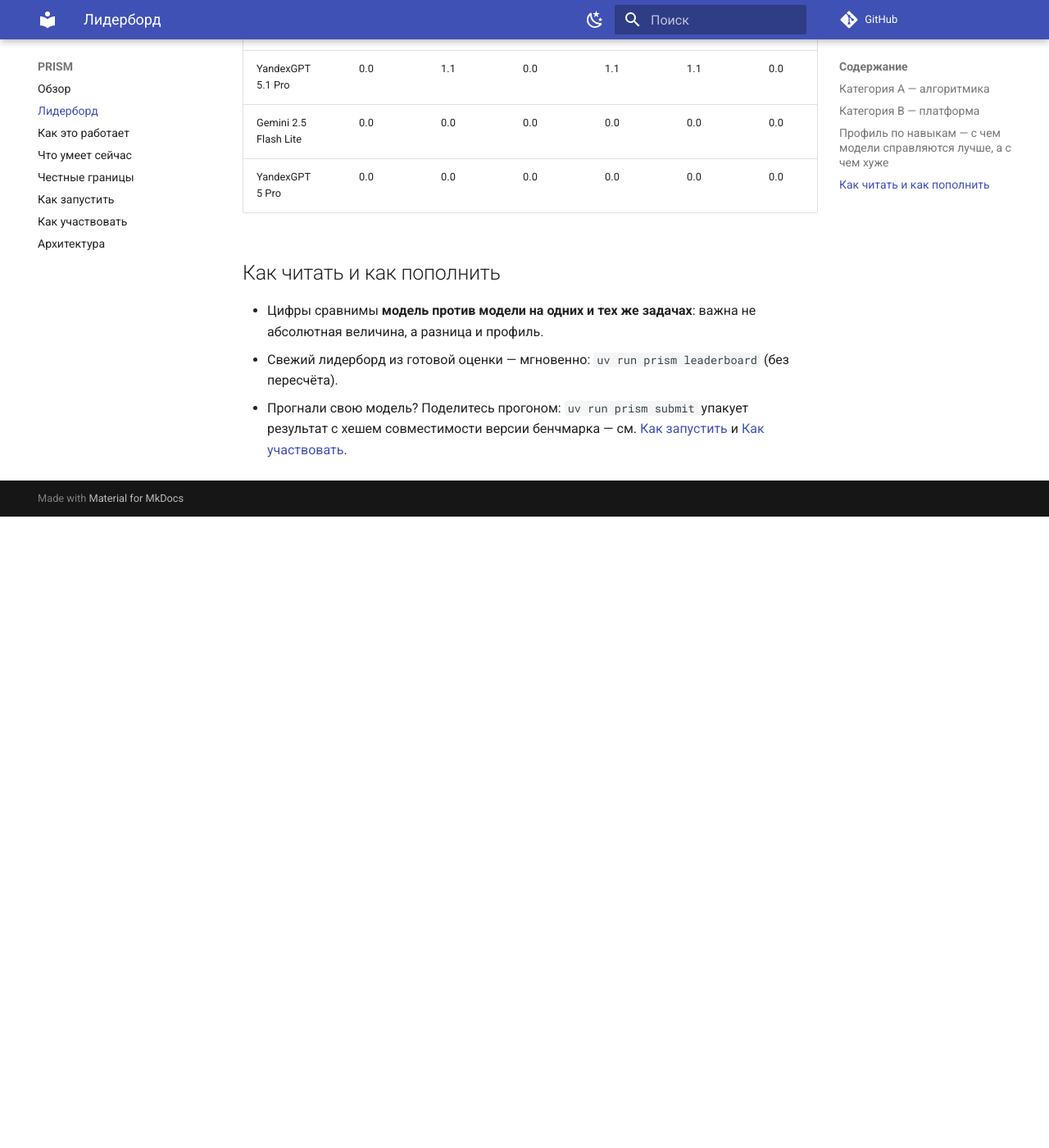
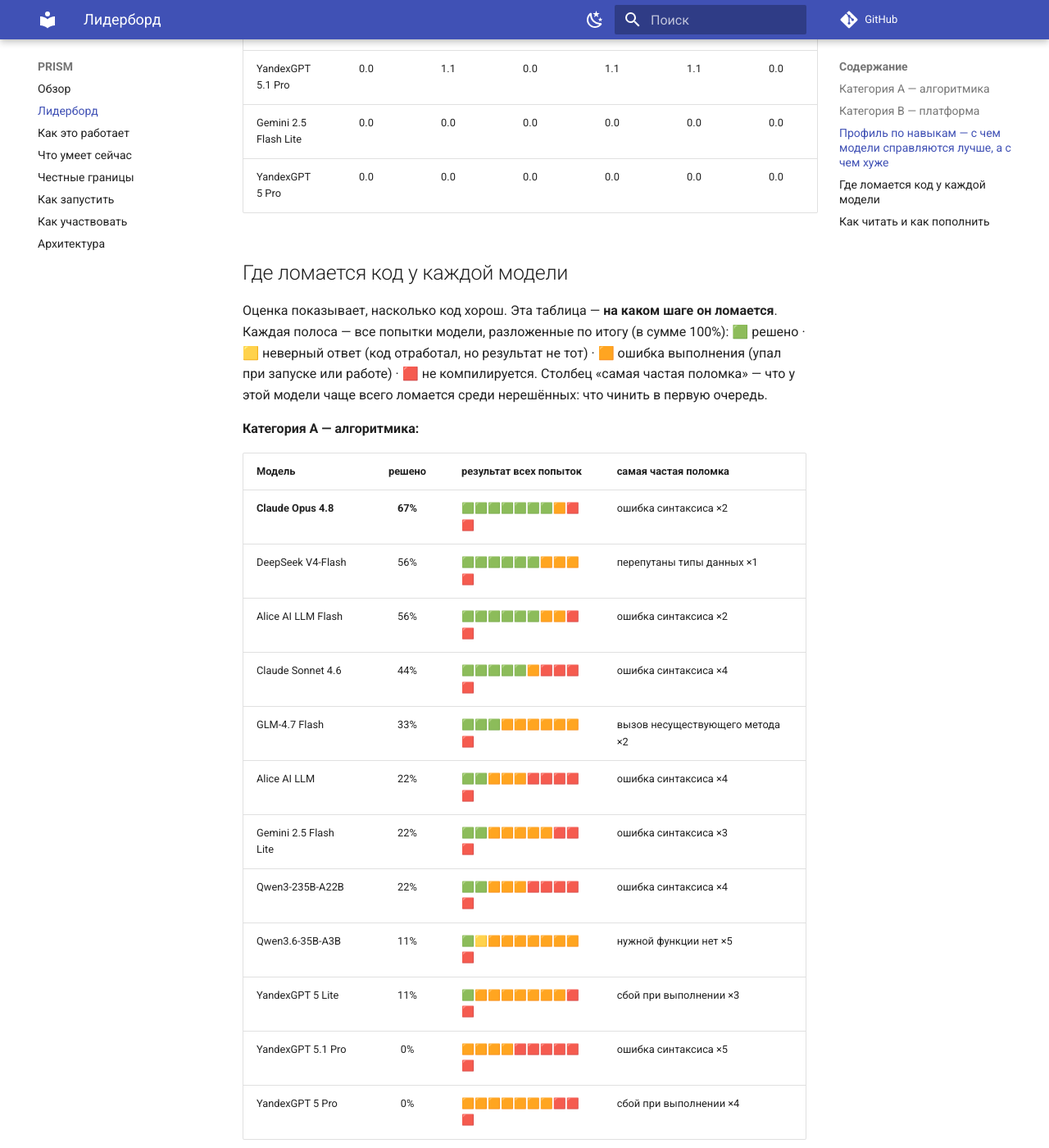
Before and after one commit to genlab-1c/prism, an MkDocs documentation site: the page built from docs/leaderboard.md, in a window 1280 px wide and 1400 px high, scrolled down 3646 px. Shown: the whole window at 82% size. Built offline with MkDocs 1.6.1 and Material for MkDocs 9.7.7, drawn with Linux system fonts in a browser that asks for light colours; comment, search, counter and statistics services are not loaded; before the commit the page ends 4276 px from its top, so only the background shows below that; some of the changed text lies outside the part shown.

Commit message:
feat(leaderboard): build failure-breakdown tables in README and docs
render_funnel встроен в авто-сборку prism docs — таблицы итогов попыток с цветными квадратами рендерятся в README и docs/leaderboard.md (регионы lb:a-funnel / lb:b-funnel), как остальные таблицы лидерборда.

```diff
--- a/docs/leaderboard.md
+++ b/docs/leaderboard.md
@@ -118,6 +118,57 @@
 </div>
 <!-- /prism:lb:b-platform -->
 
+## Где ломается код у каждой модели
+
+Оценка показывает, насколько код хорош. Эта таблица — **на каком шаге он ломается**.
+Каждая полоса — все попытки модели, разложенные по итогу (в сумме 100%):
+🟩 решено · 🟨 неверный ответ (код отработал, но результат не тот) · 🟧 ошибка выполнения
+(упал при запуске или работе) · 🟥 не компилируется. Столбец «самая частая поломка» —
+что у этой модели чаще всего ломается среди нерешённых: что чинить в первую очередь.
+
+**Категория A — алгоритмика:**
+
+<!-- prism:lb:a-funnel -->
+<div align="center" markdown>
+
+| Модель | решено | результат всех попыток | самая частая поломка |
+|--------|:---:|:---|:---|
+| **Claude Opus 4.8** | **67%** | 🟩🟩🟩🟩🟩🟩🟩🟧🟥🟥 | ошибка синтаксиса ×2 |
+| DeepSeek V4-Flash | 56% | 🟩🟩🟩🟩🟩🟩🟧🟧🟧🟥 | перепутаны типы данных ×1 |
+| Alice AI LLM Flash | 56% | 🟩🟩🟩🟩🟩🟩🟧🟧🟥🟥 | ошибка синтаксиса ×2 |
+| Claude Sonnet 4.6 | 44% | 🟩🟩🟩🟩🟩🟧🟥🟥🟥🟥 | ошибка синтаксиса ×4 |
+| GLM-4.7 Flash | 33% | 🟩🟩🟩🟧🟧🟧🟧🟧🟧🟥 | вызов несуществующего метода ×2 |
+| Alice AI LLM | 22% | 🟩🟩🟧🟧🟧🟥🟥🟥🟥🟥 | ошибка синтаксиса ×4 |
+| Gemini 2.5 Flash Lite | 22% | 🟩🟩🟧🟧🟧🟧🟧🟥🟥🟥 | ошибка синтаксиса ×3 |
+| Qwen3-235B-A22B | 22% | 🟩🟩🟧🟧🟧🟥🟥🟥🟥🟥 | ошибка синтаксиса ×4 |
+| Qwen3.6-35B-A3B | 11% | 🟩🟨🟧🟧🟧🟧🟧🟧🟧🟥 | нужной функции нет ×5 |
+| YandexGPT 5 Lite | 11% | 🟩🟧🟧🟧🟧🟧🟧🟧🟥🟥 | сбой при выполнении ×3 |
+| YandexGPT 5.1 Pro | 0% | 🟧🟧🟧🟧🟥🟥🟥🟥🟥🟥 | ошибка синтаксиса ×5 |
+| YandexGPT 5 Pro | 0% | 🟧🟧🟧🟧🟧🟧🟧🟥🟥🟥 | сбой при выполнении ×4 |
+
+</div>
+<!-- /prism:lb:a-funnel -->
+
+**Категория B — платформа:**
+
+<!-- prism:lb:b-funnel -->
+<div align="center" markdown>
+
+| Модель | решено | результат всех попыток | самая частая поломка |
+|--------|:---:|:---|:---|
+| **DeepSeek V4-Flash** | **13%** | 🟩🟧🟧🟧🟧🟧🟧🟧🟧🟥 | нет такого поля или объекта ×7 |
+| Alice AI LLM | 7% | 🟩🟧🟥🟥🟥🟥🟥🟥🟥🟥 | ошибка синтаксиса ×13 |
+| Qwen3-235B-A22B | 7% | 🟩🟧🟧🟧🟥🟥🟥🟥🟥🟥 | ошибка синтаксиса ×9 |
+| GLM-4.7 Flash | 7% | 🟩🟨🟧🟧🟧🟧🟧🟧🟧🟥 | нет такого поля или объекта ×5 |
+| Gemini 2.5 Flash Lite | 0% | 🟧🟧🟧🟧🟧🟥🟥🟥🟥🟥 | ошибка синтаксиса ×8 |
+| YandexGPT 5 Lite | 0% | 🟧🟧🟧🟧🟧🟥🟥🟥🟥🟥 | ошибка синтаксиса ×8 |
+| YandexGPT 5.1 Pro | 0% | 🟧🟧🟧🟥🟥🟥🟥🟥🟥🟥 | ошибка синтаксиса ×10 |
+| YandexGPT 5 Pro | 0% | 🟧🟧🟧🟧🟥🟥🟥🟥🟥🟥 | ошибка синтаксиса ×9 |
+| Alice AI LLM Flash | 0% | 🟧🟧🟧🟧🟧🟧🟥🟥🟥🟥 | нет такого поля или объекта ×9 |
+
+</div>
+<!-- /prism:lb:b-funnel -->
+
 ## Как читать и как пополнить
 
 - Цифры сравнимы **модель против модели на одних и тех же задачах**: важна не абсолютная
```
Also changed, not shown: README.md (+50 -0 lines), 1 other file.
